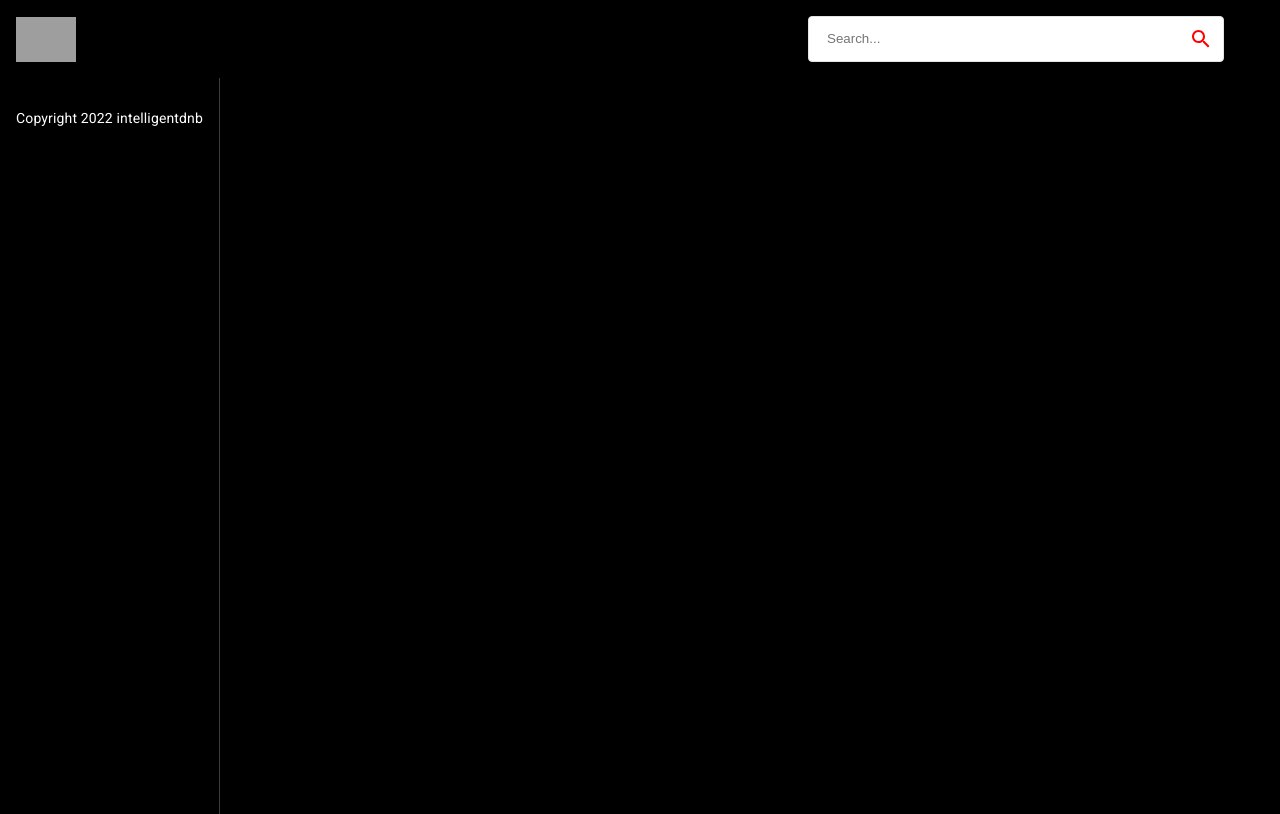
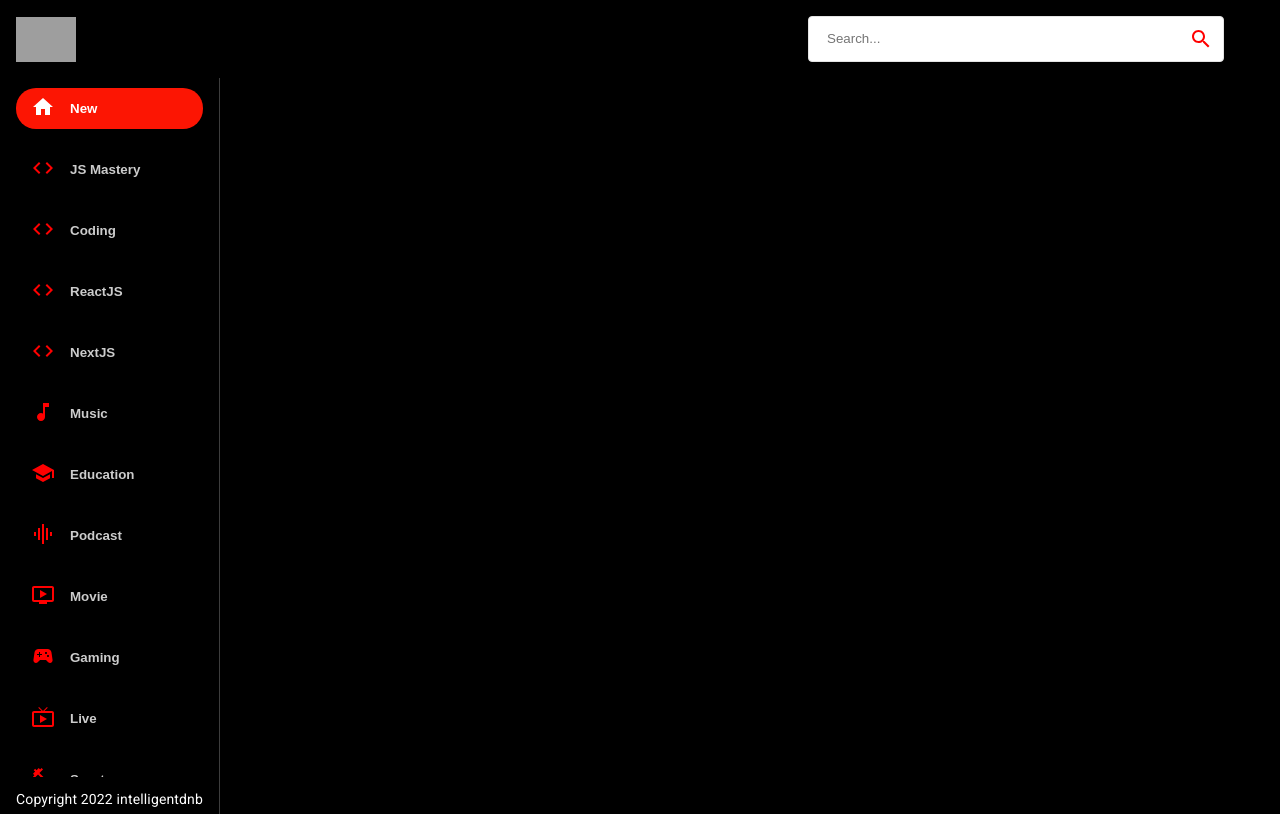
Before and after one commit to intelligentdnb/youtube-inte, a React (Create React App) app: page / in a window 1280 px wide. Built offline with nearby package versions, Linux system fonts and the light colour scheme; grey boxes are pictures that could not be loaded.

Commit message:
feat/(src/Feed): creating the sidebar with the categories

```diff
--- a/src/components/Feed.jsx
+++ b/src/components/Feed.jsx
@@ -1,6 +1,6 @@
 import React, { useState, useEffect } from 'react';
 import { Box, Stack, Typography } from "@mui/material";
-
+import Sidebar from './Sidebar.jsx';
 
 const Feed = () => {
 
@@ -9,7 +9,7 @@
   return (
     <Stack sx={{ flexDirection: { sx: "column", md: "row" } }}>
       <Box sx={{ height: { sx: "auto", md: "92vh" }, borderRight: "1px solid #3d3d3d", px: { sx: 0, md: 2 }}}>
-        Sidebar
+        <Sidebar />
 
         <Typography className='copyright' variant="body2" sx={{ mt: 1.5, color:"#fff"}} >
           Copyright 2022 intelligentdnb
--- /dev/null
+++ b/src/components/Sidebar.jsx
@@ -0,0 +1,35 @@
+import React from 'react'
+import { Stack } from "@mui/material";
+import { categories } from "../utils/constants"
+
+const selectedCategory = "New";
+
+const Sidebar = () => {
+    return (
+        <Stack
+            direction="row"
+            sx={{
+                overflowY: "auto",
+                height: { sx: "auto", md: "95%" },
+                flexDirection: { md: "column" }
+            }}
+        >
+            {categories.map((category) => (
+                <button
+                    className='category-btn'
+                    style={{ background: category.name === selectedCategory && "#FC1503", color: "white" }}
+                    key={category.name}>
+                    <span style={{
+                        color: category.name === selectedCategory ? "white" : "red", marginRight: "15px" }}>
+                            {category.icon}
+                    </span>
+                    <span style={{ opacity: category.name === selectedCategory ? "1" : "0.8" }}>
+                            {category.name}
+                    </span>
+                </button>
+            ))}
+        </Stack>
+    )
+}
+
+export default Sidebar
--- a/src/components/index.js
+++ b/src/components/index.js
@@ -4,3 +4,4 @@
 export { default as SearchFeed } from "./SearchFeed";
 export { default as VideoDetail } from "./VideoDetail";
 export { default as SearchBar } from "./SearchBar";
+export { default as Sidebar } from "./Sidebar";
```
